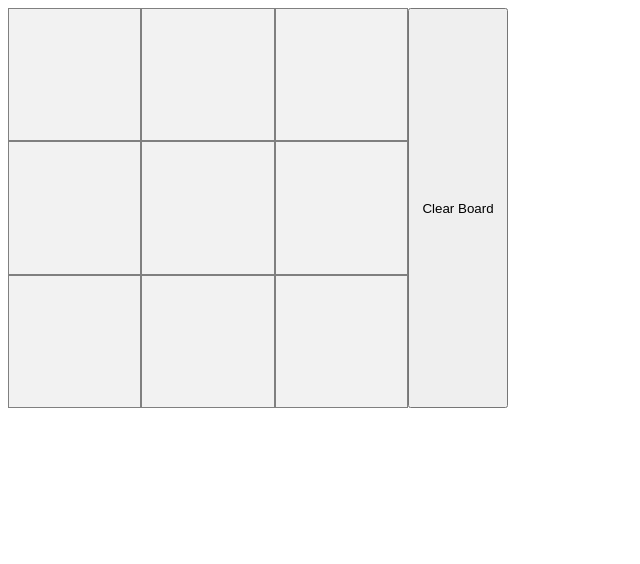
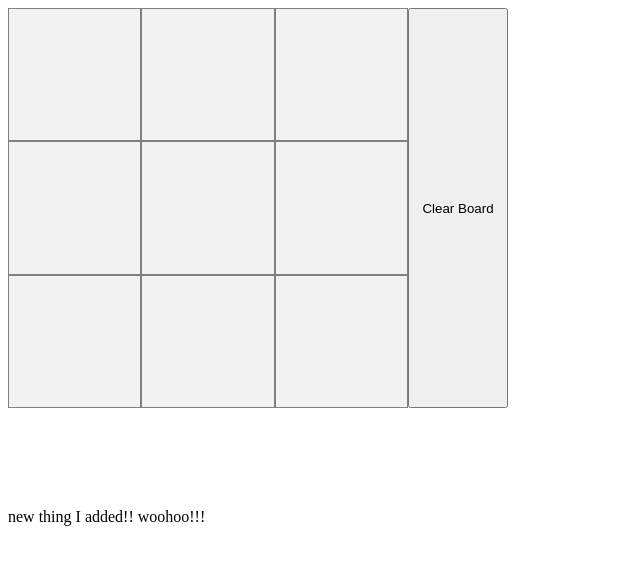
Before and after one commit to amusabji/games, a plain HTML site: page index.html in a window 1280 px wide. Shown: the whole page, without its empty margins (0-640 px from the left). Drawn offline with Linux system fonts and the light colour scheme.

Commit message:
testing git commands

```diff
--- a/index.html
+++ b/index.html
@@ -27,3 +27,6 @@
   <script src="./script.js"></script>
 </body>
 </html>
+
+
+new thing I added!! woohoo!!!
```
